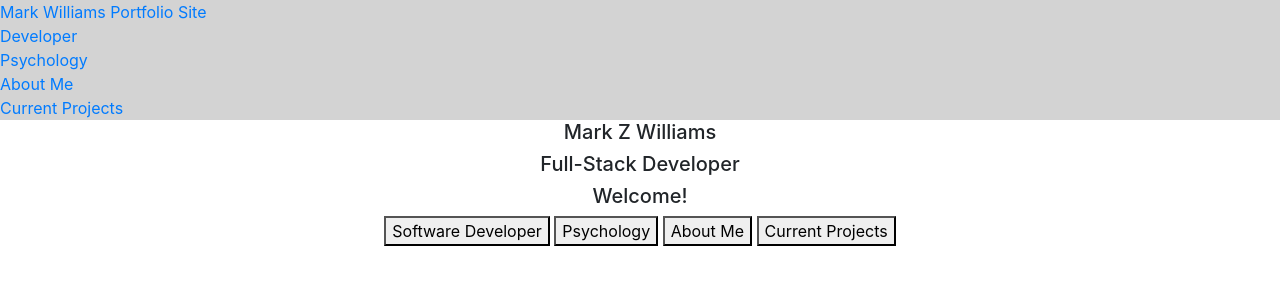
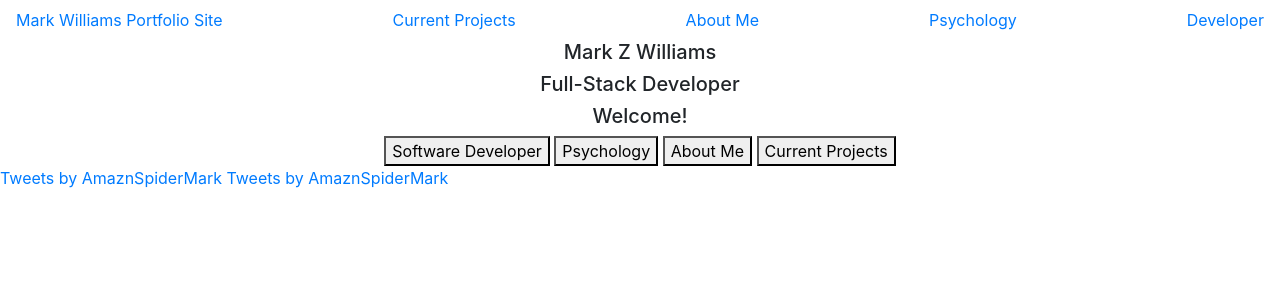
Before and after one commit to MarkZaWill/MarkZaWill.github.io, a plain HTML site: page index.html in a window 1280 px wide. Drawn offline with nearby package versions, Linux system fonts and the light colour scheme.

Commit message:
So, I tried to add the twitter widget.  I failed to make the Twitter widget work.  I will make it work

```diff
--- a/app/app.js
+++ b/app/app.js
@@ -17,7 +17,7 @@ PersonalSite.config(["$routeProvider",
 
       when("/", {
         templateUrl: "partials/Welcome.html",
-         // controller: "LoginCtrl"
+         // controller: "WelcomeController"
       }).
       when("/psych", {
         templateUrl: "partials/Psychology.html",
--- a/partials/Welcome.html
+++ b/partials/Welcome.html
@@ -8,3 +8,11 @@
 <a href="#/about"><button>About Me</button></a>
 <a href="#/current"><button>Current Projects</button></a>
 </div>
+
+
+<div>
+<a class="twitter-timeline" data-theme="dark" data-link-color="#2B7BB9" href="https://twitter.com/AmaznSpiderMark">Tweets by AmaznSpiderMark</a>
+<script async src="https://platform.twitter.com/widgets.js" charset="utf-8"></script>
+
+<a class="twitter-timeline" data-dnt="true" data-theme="dark" data-link-color="#2B7BB9" href="https://twitter.com/AmaznSpiderMark">Tweets by AmaznSpiderMark</a> <script async src="//platform.twitter.com/widgets.js" charset="utf-8"></script>
+</div>
--- a/partials/navBar.html
+++ b/partials/navBar.html
@@ -1,8 +1,26 @@
-<div class="navBar">
-<div><a href="#/#">Mark Williams Portfolio Site </a></div>
-<div><a href="#/dev">Developer</a></div>
-<div><a href="#/psych">Psychology </a></div>
-<div><a href="#/about">About Me </a></div>
-<div><a href="#/current">Current Projects </a></div>
+<div class="navbar">
 
+<div class="link">
+	<a href="#/#">Mark Williams Portfolio Site </a>
 </div>
+
+
+
+
+<div class="linky">
+	<a href="#/current">Current Projects </a>
+</div>
+
+
+<div class="linky">
+	<a href="#/about">About Me </a>
+</div>
+
+<div class="linky">
+	<a href="#/psych">Psychology </a>
+</div>
+
+<div class="linky">
+	<a href="#/dev">Developer</a>
+</div>
+	</div>
--- a/styles/styles.css
+++ b/styles/styles.css
@@ -29,5 +29,18 @@
 
  .navBar {
  	background-color: lightgrey;
+ }
 
+.link{
+
+	float:left;
+
+}
+
+ .linky {
+
+	display: inline;
+	margin-left: 30px;
+	float: right;
+	clear: all;
  }
```
Also changed, not shown: index.html (+7 -1 lines), partials/AboutMe.html (+1 -1 lines), app/controllers/WelcomeControl.js (added).
